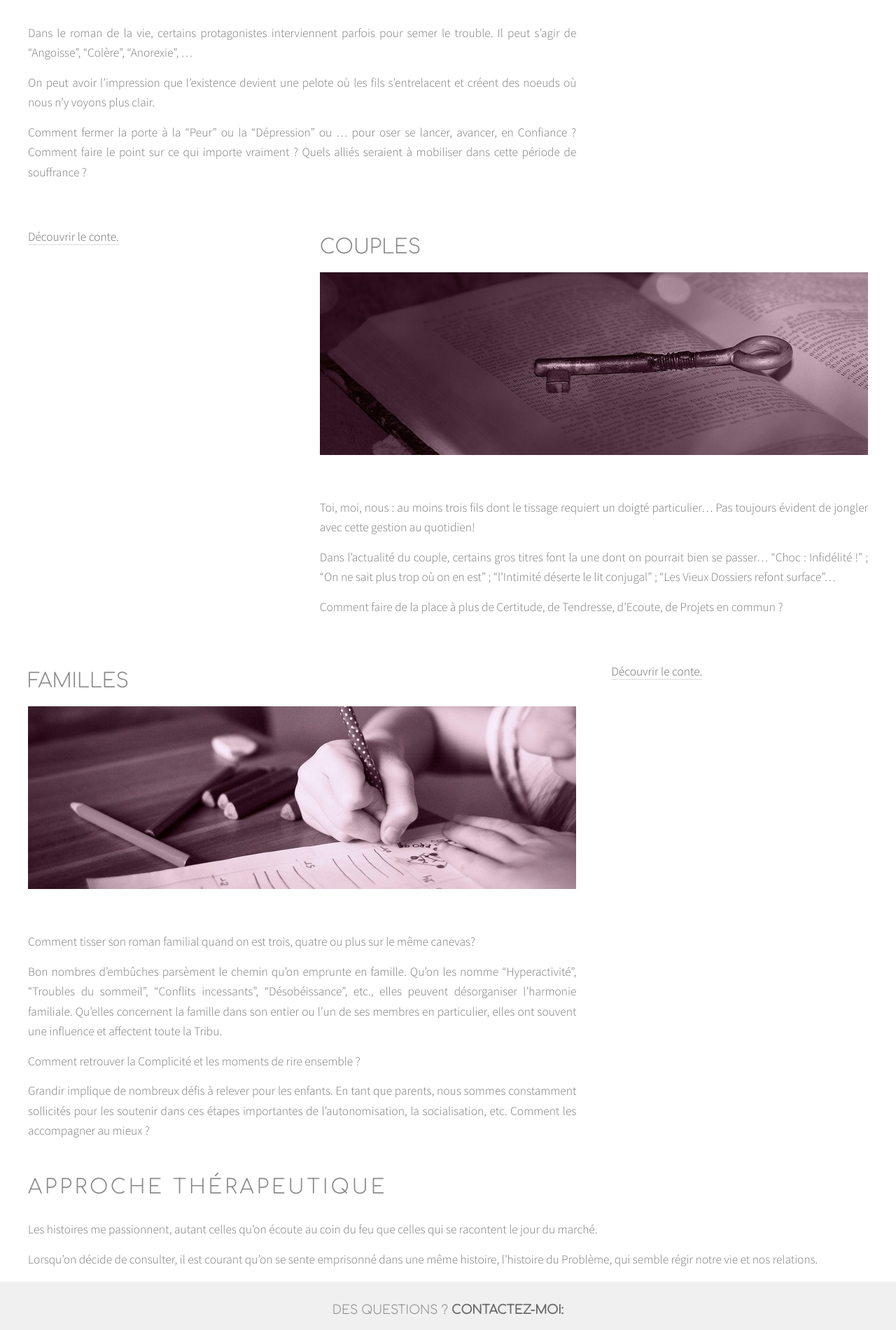
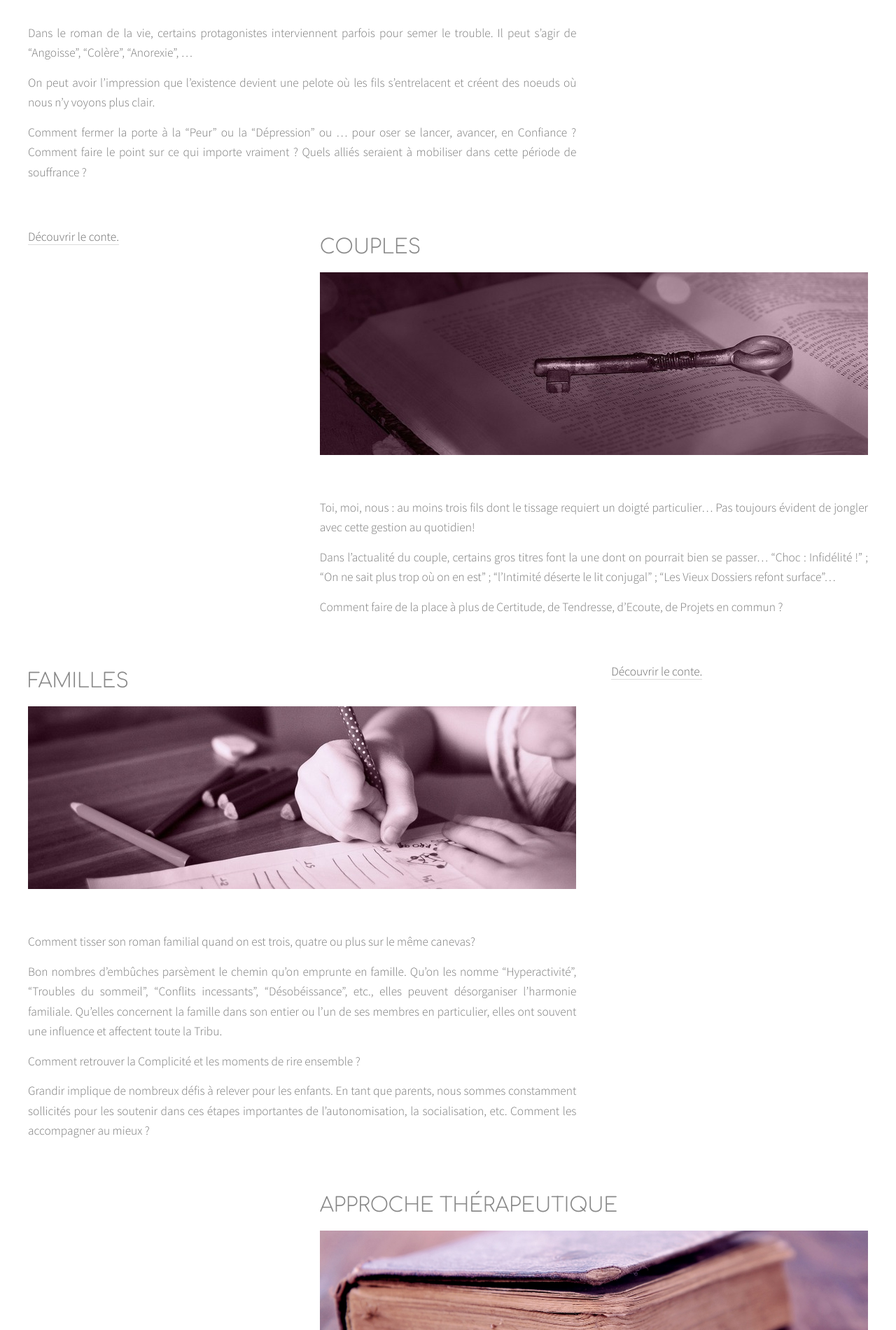
Before and after one commit to ccrettenand/trame-narrative.ch, a Jekyll site: the page built from therapies.md, in a window 1280 px wide. Shown: the part 671-2571 px from the top of the page at 70% size. Built offline with Jekyll 4.4.1, drawn with Linux system fonts in a browser that asks for light colours; some web fonts are replaced; some of the changed text lies outside the part shown; grey boxes are pictures that could not be loaded.

Commit message:
treat 'Approche therapeutique' as a therapie

```diff
--- a/_includes/menu.html
+++ b/_includes/menu.html
@@ -11,7 +11,6 @@
                         <li><a href="/therapies.html#{{ therapie.title | slugify }}" >{{ therapie.title }}</a></li>
                     {% endif %}
                 {% endfor %}
-                <li><a href="/therapies.html#approche" >Approche thérapeutique</a></li>
             </ul>
         </li>
         <li>
--- a/_layouts/homepage.html
+++ b/_layouts/homepage.html
@@ -19,13 +19,13 @@
         <div class="row">
             {% assign nb_therapie = 0 %}
             {% for therapie in site.therapie %}
-                {% if therapie.published != false %}
+                {% if therapie.published != false and therapie.homepage != false %}
                     {% assign nb_therapie = nb_therapie | plus:1 %}
                 {% endif %}
             {% endfor %}
 
             {% for therapie in site.therapie %}
-                {% if therapie.published != false %}
+                {% if therapie.published != false and therapie.homepage != false %}
                     <div class="{{ 12 | divided_by:nb_therapie }}u 12u(mobile)">
                         <article>
                             <a href="/therapies.html#{{ therapie.title | slugify }}" class="image featured">
--- a/_layouts/parts/therapie.html
+++ b/_layouts/parts/therapie.html
@@ -14,6 +14,8 @@
             {{ content }}
         </div>
 
-        {% include therapie_sidebar.html %}
+        {% if page.sidebar != false %}
+            {% include therapie_sidebar.html %}
+        {% endif %}
     </div>
 </article>
--- a/css/main.scss
+++ b/css/main.scss
@@ -642,6 +642,10 @@
 
 /* Nav */
 
+ul.dropotron {
+    list-style-type: none;
+}
+
 #nav {
     cursor: default;
     > ul {
--- a/therapies.md
+++ b/therapies.md
@@ -7,12 +7,3 @@
 {{ therapie.output }}
     {% endif %}
 {% endfor %}
-
-<a name="approche"></a>
-
-Approche thérapeutique
-----------------------
-
-Les histoires me passionnent, autant celles qu’on écoute au coin du feu que celles qui se racontent le jour du marché.
-
-Lorsqu’on décide de consulter, il est courant qu’on se sente emprisonné dans une même histoire, l’histoire du Problème, qui semble régir notre vie et nos relations.
```
Also changed, not shown: _therapie/zzz_approche.md (added, +15 -0 lines), files/therapies/panorama/approche.jpg (renamed from files/panorama_approche.jpg).
